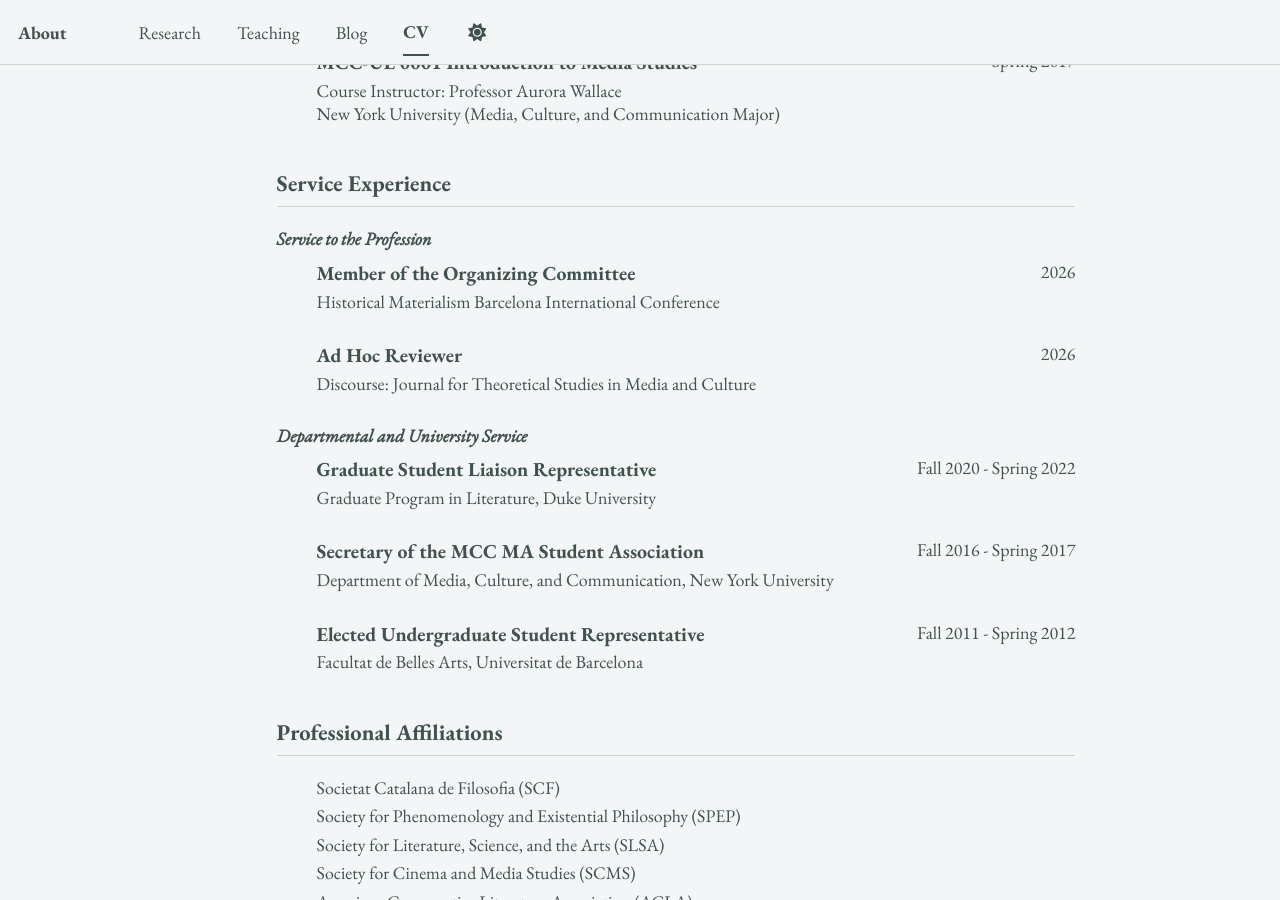
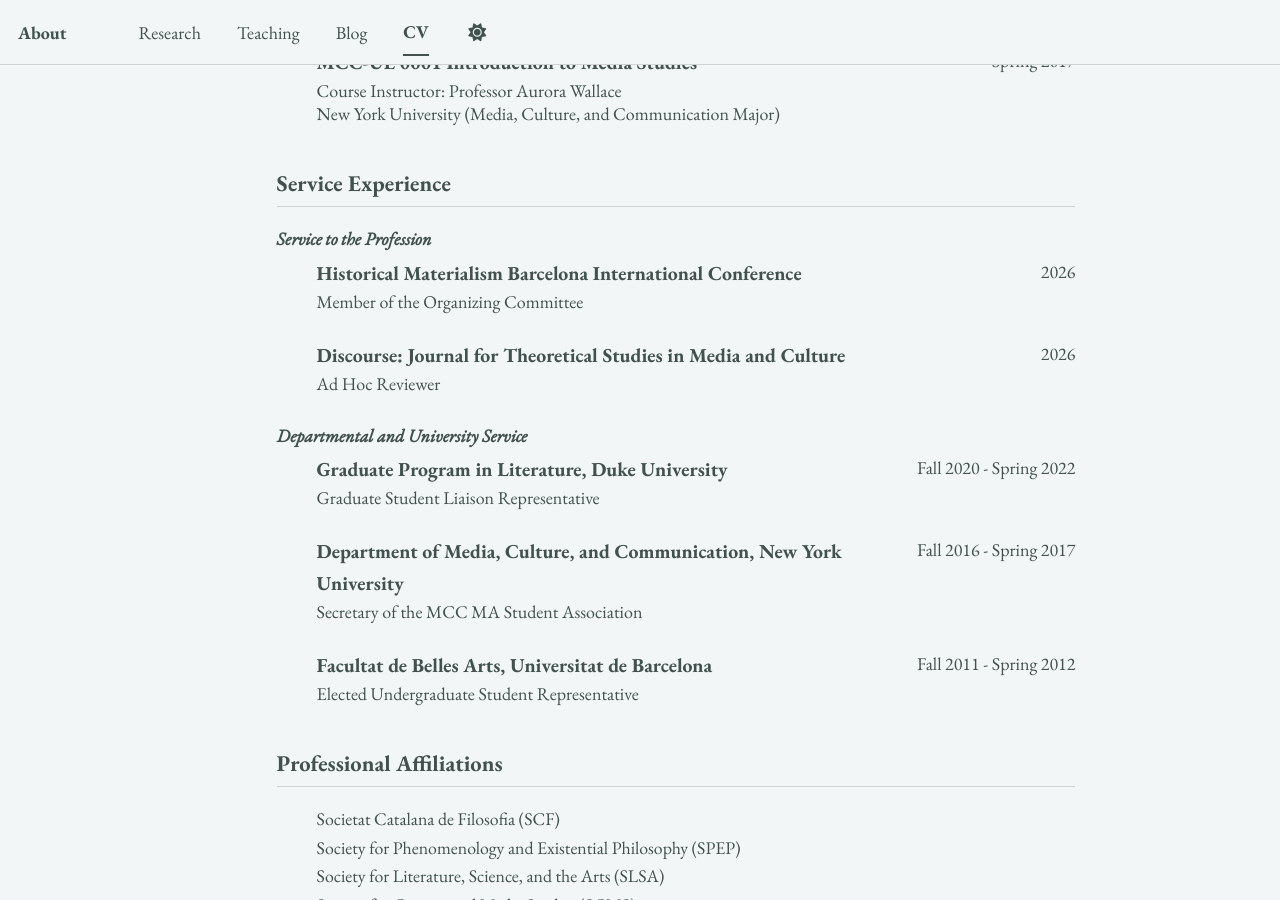
Before and after one commit to epujol90/epujol90.github.io, a Jekyll site: the page built from _pages/cv-json.md, in a window 1280 px wide and 900 px high, scrolled down 6849 px. Built offline with Jekyll 4.4.1, drawn with Linux system fonts in a browser that asks for light colours; a script bundle is joined from its source files by our own code; library files that are not in the unit come from our copies.

Commit message:
Update cv-template.html

```diff
--- a/_includes/cv-template.html
+++ b/_includes/cv-template.html
@@ -389,11 +389,11 @@
             {% if service.category == category %}
             <li class="cv-item">
               <div class="cv-item-header">
-                <div class="cv-item-title">{{ service.role }}</div>
+                <div class="cv-item-title">{{ service.organization }}</div>
                 <div class="cv-item-date">{{ service.date }}</div>
               </div>
               <div class="cv-item-content">
-                <div class="cv-item-subtitle">{{ service.organization }}</div>
+                <div class="cv-item-subtitle">{{ service.role }}</div>
               </div>
             </li>
             {% endif %}
```
